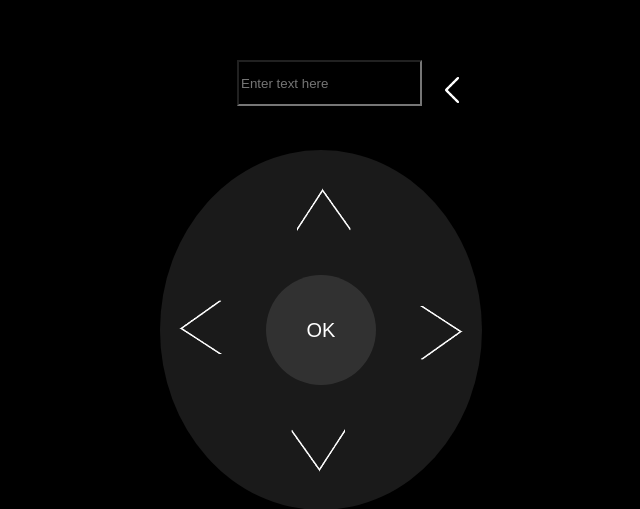
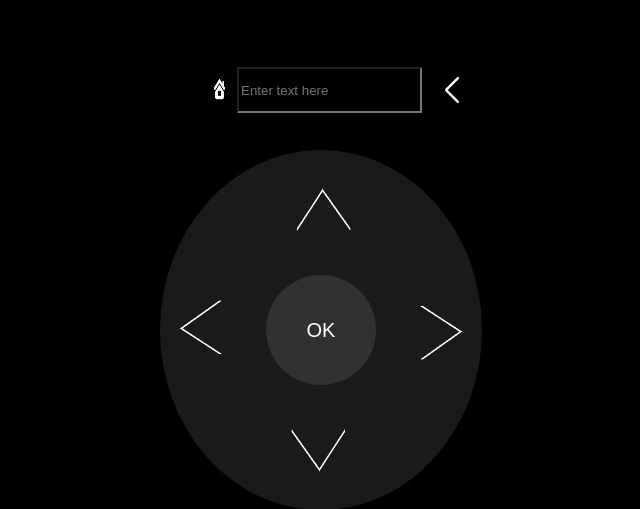
Before and after one commit to A13ccc/Kodi-Remote, a Flask app: page / in a window 1280 px wide. Shown: the top 509 px of the page, without its empty margins (298-938 px from the left). Run offline with Flask 3, Linux system fonts and the light colour scheme.

Commit message:
Commit from macbook

```diff
--- a/app.py
+++ b/app.py
@@ -76,6 +76,11 @@ def input_back():
     send_kodi_command('Input.ExecuteAction', {'action': 'back'})
     return jsonify(success=True)
 
+@app.route('/input/home')
+def input_home():
+    send_kodi_command('Input.ExecuteAction', {'action': 'home'})
+    return jsonify(success=True)
+
 @app.route('/input/volume_up')
 def volume_up():
     send_kodi_command('Input.ExecuteAction', {'action': 'volumeup'})
--- a/static/css/style.css
+++ b/static/css/style.css
@@ -23,8 +23,26 @@ html, body {
 
 .top-bar {
     display: flex;
-    justify-content: flex-end; /* Aligns the power button to the right */
+    justify-content: space-between; /* Changed to space-between to properly space home and back buttons */
+    align-items: center;
     padding: 10px 0;
+}
+
+#home {
+    background: transparent;
+    border: none;
+    padding: 10px;
+    width: 50px;
+    height: 50px;
+}
+
+#home img {
+    width: 100%;
+    height: 100%;
+}
+
+#home:active {
+    background-color: rgba(255, 255, 255, 0.1);
 }
 
 #keyboard-button {
--- a/static/js/script.js
+++ b/static/js/script.js
@@ -77,6 +77,13 @@ document.getElementById('back').addEventListener('click', function() {
         .then(data => console.log(data));
 });
 
+document.getElementById('home').addEventListener('click', function() {
+    vibrateOnPress();
+    fetch('/input/home')
+        .then(response => response.json())
+        .then(data => console.log(data));
+});
+
 document.getElementById('volume-up').addEventListener('click', function() {
     vibrateOnPress();
     fetch('/input/volume_up')
--- a/templates/index.html
+++ b/templates/index.html
@@ -14,6 +14,9 @@
 <body>
     <div class="remote">
         <div class="top-bar">
+            <button class="control" id="home">
+                <img src="{{ url_for('static', filename='imgs/home.png') }}" alt="Home" />
+            </button>
             <input type="text" id="text-input" placeholder="Enter text here" />
             <button class="control" id="back">
                 <img src="{{ url_for('static', filename='imgs/back.png') }}" alt="Back" />
```
Also changed, not shown: static/imgs/home.png (added).
